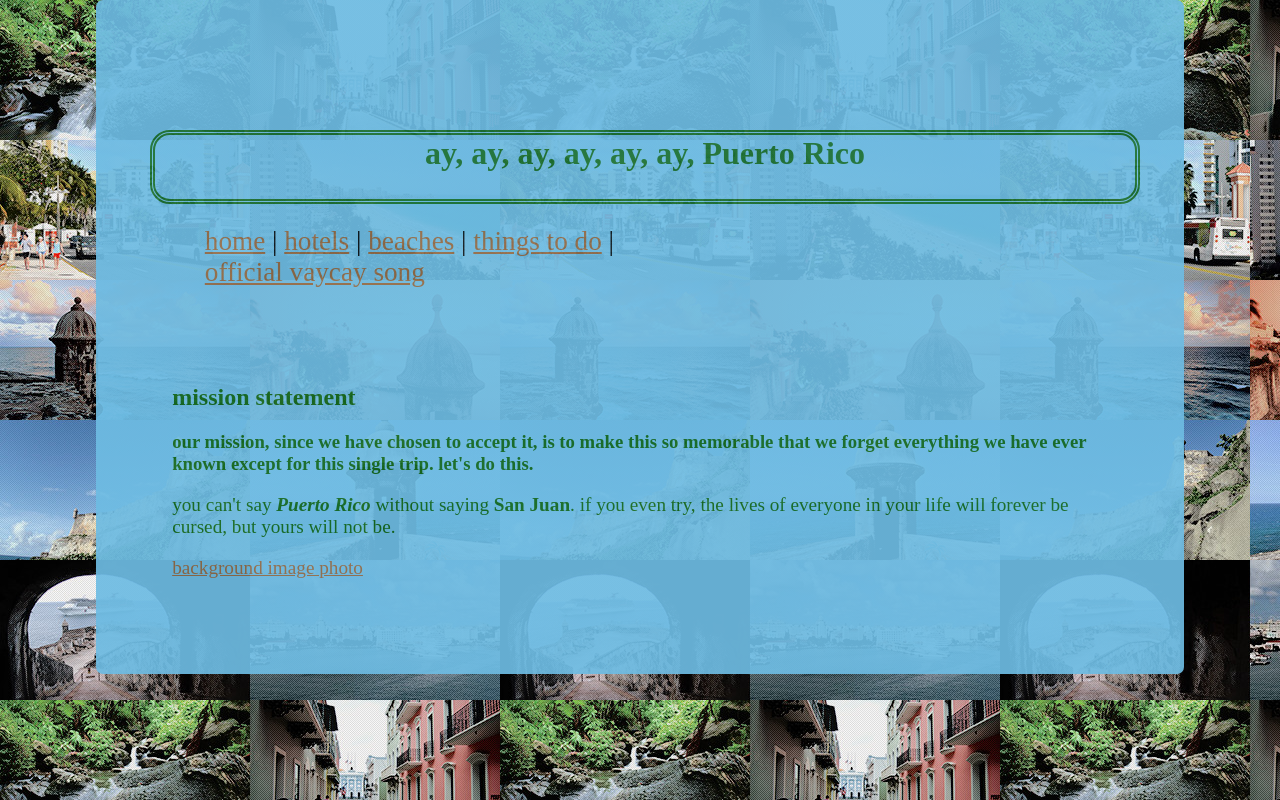
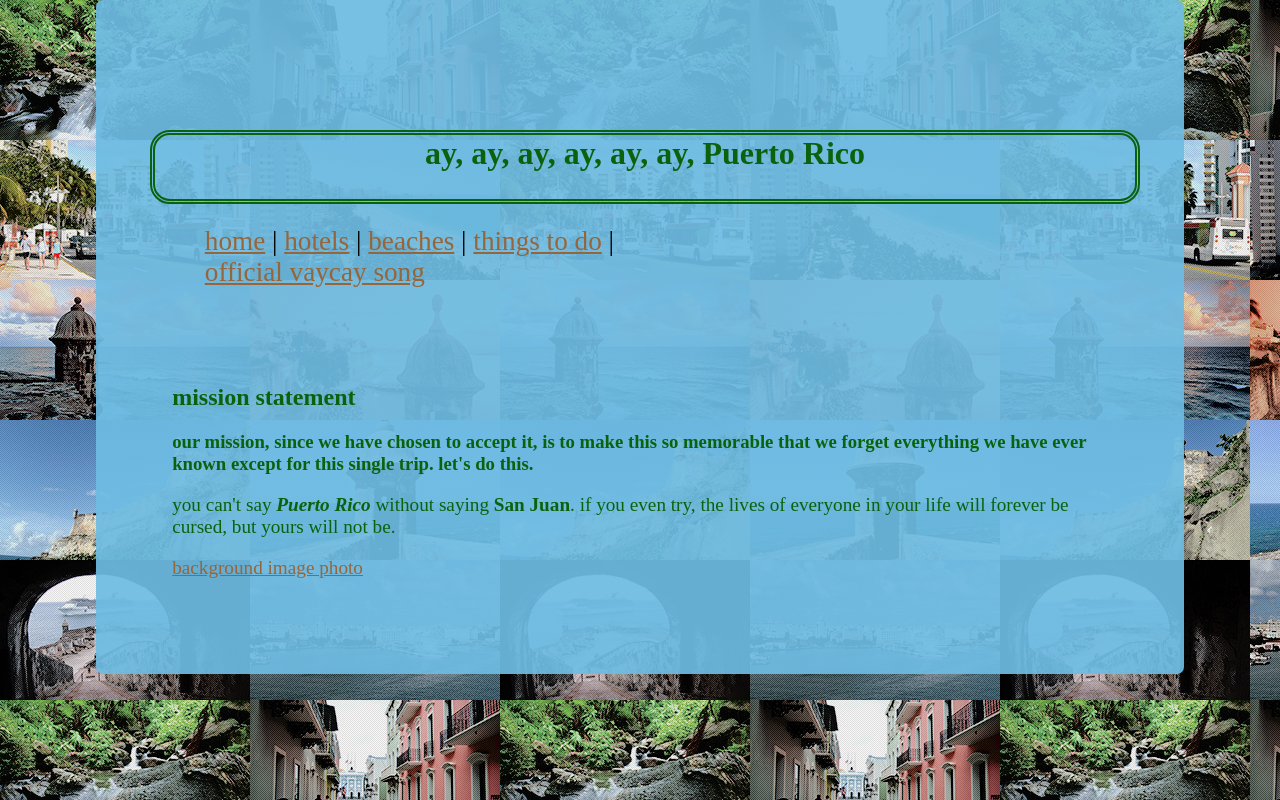
Before and after one commit to julianriverajr/puertoRico, a plain HTML site: page index.html in a window 1280 px wide. Drawn offline with Linux system fonts and the light colour scheme.

Commit message:
made text and images opaque, formerly were slightly transparent

```diff
--- a/index.css
+++ b/index.css
@@ -12,10 +12,9 @@ body {
 
 #container {
     width: 85%;
-    background-color: rgb(110, 188, 227);
+    background-color: rgb(110, 188, 227, .92);
     margin-left: 7.5%;
     margin-right: 7.5%;
-    opacity: 92%;
     border-radius: 7px;
 }
 
@@ -27,8 +26,6 @@ body {
 h1 {
     text-align: center;
     color: rgb(12, 98, 12);
-    background-color: rgb(110, 188, 227);
-    opacity: 90%;
     border-radius: 20px;
     width: 90%;
     margin-left: 5%;
@@ -60,10 +57,6 @@ img {
     width: 100%;
 }
 
-#navBar, #column, #hOne {
-    opacity: 90%;
-}
-
 p {
     font-size: 1.2em;
 }
--- a/pages/hotelsBeaches.css
+++ b/pages/hotelsBeaches.css
@@ -12,10 +12,9 @@ body {
 
 #container {
     width: 85%;
-    background-color: rgb(110, 188, 227);
+    background-color: rgb(110, 188, 227, .92);
     margin-left: 7.5%;
     margin-right: 7.5%;
-    opacity: 92%;
     border-radius: 7px;
 }
 
@@ -27,8 +26,6 @@ body {
 h1 {
     text-align: center;
     color: rgb(12, 98, 12);
-    background-color: rgb(110, 188, 227);
-    opacity: 90%;
     border-radius: 20px;
     width: 90%;
     margin-left: 5%;
@@ -61,10 +58,6 @@ img {
     width:100%;
 }
 
-#navBar, #column, #hOne {
-    opacity: 90%;
-}
-
 p {
     font-size: 1.2em;
 }
```
